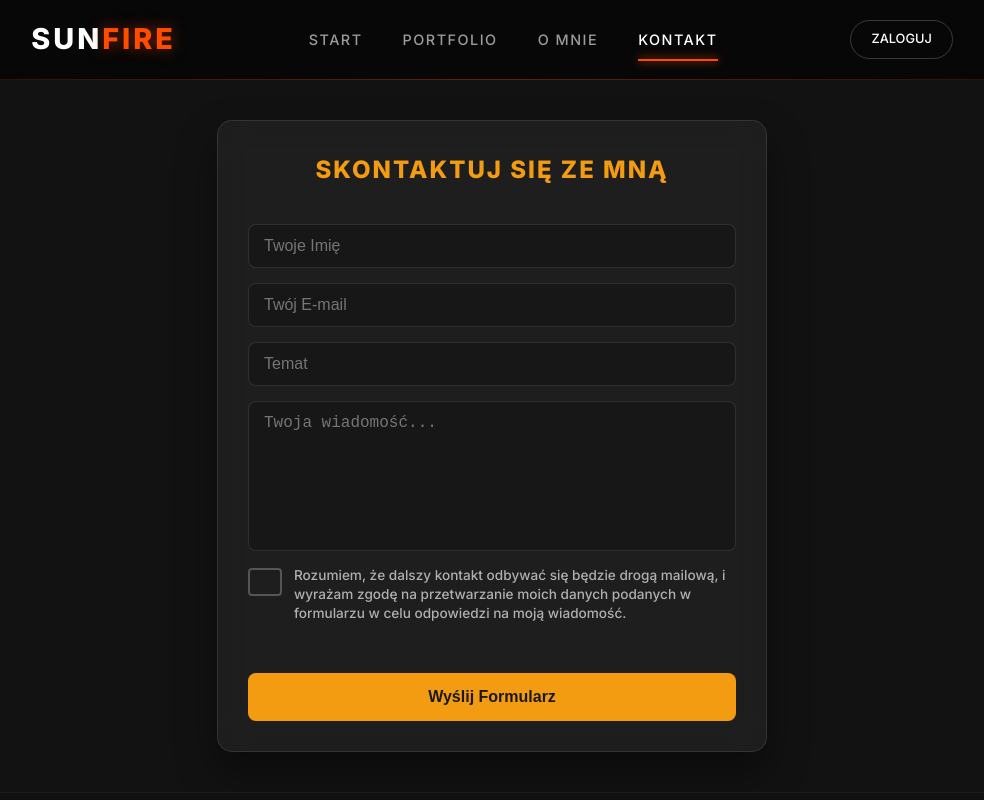
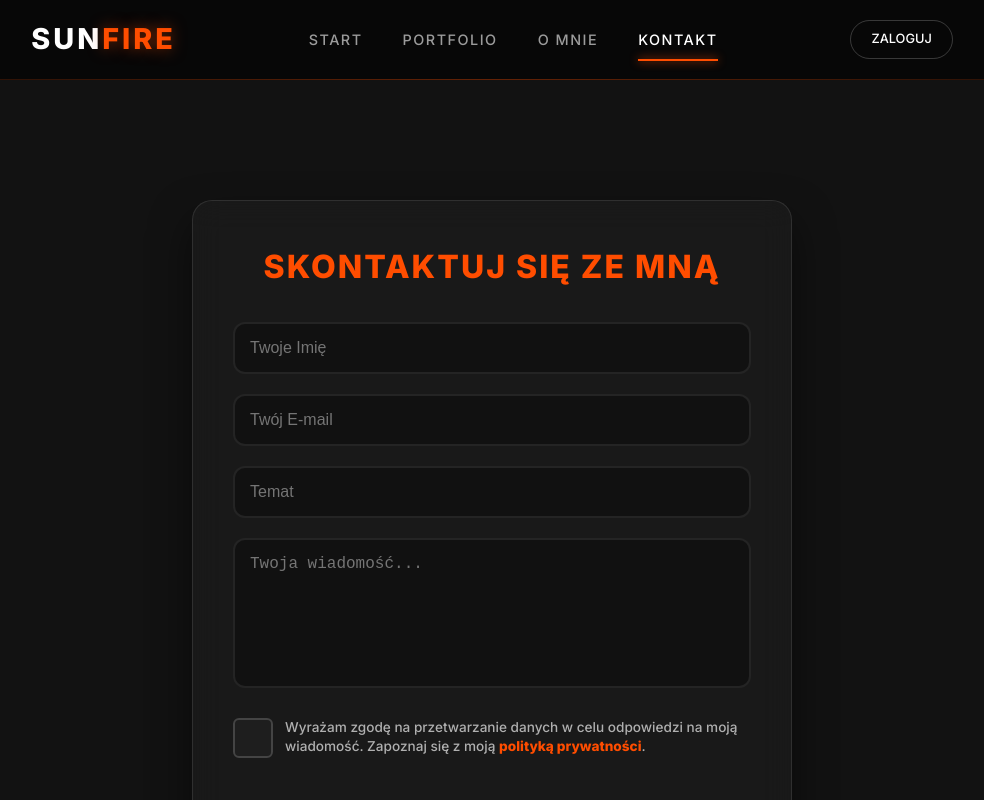
Before and after one commit to Majkelelek/SunFire, a React (Vite) app in the folder Client/: page /contact in a window 1280 px wide. Shown: the top 800 px of the page, without its empty margins (148-1132 px from the left). Built offline with nearby package versions, Linux system fonts and the light colour scheme; no server answers.

Commit message:
feat: Enhance SurveyForm with privacy policy modal, add consent checkbox validation, and improve form styling

```diff
--- a/Client/src/App.css
+++ b/Client/src/App.css
@@ -12,8 +12,8 @@
 
 /* --- UKŁAD (LAYOUT) --- */
 .content-wrapper {
-  padding-top: var(--nav-height); /* Miejsce pod navbarem */
-  flex: 1; /* TO WAŻNE: Środek "puchnie", wypychając stopkę na dół! */
+  padding-top: var(--nav-height);
+  flex: 1; /* Wypycha stopkę na dół */
   display: flex;
   flex-direction: column;
 }
@@ -29,7 +29,6 @@
 .work-card {
   position: relative;
   transition: border-color 0.4s ease;
-  /* (Jeśli miałeś tu inne marginesy/paddingi, dopisz je śmiało) */
 }
 
 .work-card:hover {
@@ -53,10 +52,12 @@ form {
   gap: 25px;
 }
 
+/* NAPRAWIONE: Usunięty grid, który psuł szerokość inputów */
 .input-group {
-  display: grid;
-  grid-template-columns: 1fr 1fr;
-  gap: 20px;
+  display: flex;
+  flex-direction: column;
+  width: 100%;
+  gap: 10px;
 }
 
 input, select, textarea {
@@ -68,6 +69,7 @@ input, select, textarea {
   color: white;
   font-size: 1rem;
   transition: all 0.3s ease;
+  box-sizing: border-box; /* Gwarantuje, że padding nie rozpycha pola */
 }
 
 input:focus, textarea:focus, select:focus {
@@ -91,3 +93,19 @@ input:focus, textarea:focus, select:focus {
 .sunfire-submit-btn:hover {
   background-color: #e64500;
 }
+
+
+.checkbox-label input[type="checkbox"] {
+    appearance: none;
+    -webkit-appearance: none; /* Dla Safari/Chrome */
+    min-width: 20px !important; /* Wymuszamy stałą szerokość */
+    max-width: 20px !important;
+    height: 20px !important;
+    border: 2px solid #444;
+    border-radius: 6px;
+    cursor: pointer;
+    display: grid;
+    place-content: center;
+    background: rgba(255, 255, 255, 0.02);
+    margin: 0; /* Usuwa zbędne marginesy */
+}
--- a/Client/src/App.jsx
+++ b/Client/src/App.jsx
@@ -11,12 +11,14 @@ import AboutPage from './pages/AboutPage';
 import Footer from './components/Footer';
 import LegalInfo from './pages/LegalInfo';
 
+// Upewnij się, że ten import istnieje, aby style układu działały
+import './App.css';
+
 function App() {
   const [isAdmin, setIsAdmin] = useState(false);
   const [authLoading, setAuthLoading] = useState(true);
   const apiUrl = import.meta.env.VITE_API_URL;
 
-  // Funkcja sprawdzająca autoryzację, którą przekażemy do komponentu Login
   const checkAuth = useCallback(async () => {
     try {
       const res = await fetch(`${apiUrl}/api/auth/check`, { credentials: 'include' });
@@ -30,7 +32,6 @@ function App() {
     }
   }, [apiUrl]);
 
-  // Sprawdzanie uprawnień przy starcie aplikacji
   useEffect(() => {
     checkAuth();
   }, [checkAuth]);
@@ -39,22 +40,18 @@ function App() {
 
   return (
     <Router>
-      {/* Navbar automatycznie pokaże linki admina, gdy isAdmin zmieni się na true */}
+      {/* Cała zawartość Routera ląduje w #root (zdefiniowanym w index.html) */}
       <Navbar isAdmin={isAdmin} setIsAdmin={setIsAdmin} />
 
-      <div className="content-wrapper">
+      <main className="content-wrapper">
         <Routes>
           <Route path="/" element={<Home />} />
           <Route path="/contact" element={<ContactPage />} />
-
-          {/* Przekazujemy funkcje do komponentu Login */}
           <Route
             path="/login"
             element={<Login setIsAdmin={setIsAdmin} checkAuth={checkAuth} />}
           />
-
           <Route path="/about" element={<AboutPage isAdmin={isAdmin} />} />
-
           <Route
             path="/admin"
             element={
@@ -66,11 +63,9 @@ function App() {
           <Route path="/polityka-prywatnosci" element={<LegalInfo />} />
           <Route path="/portfolio" element={<PortfolioPage isAdmin={isAdmin} />} />
         </Routes>
-      </div>
+      </main>
 
-      {/* --- TUTAJ DAJESZ STOPKĘ --- */}
       <Footer />
-
     </Router>
   );
 }
--- a/Client/src/components/SurveyForm.css
+++ b/Client/src/components/SurveyForm.css
@@ -1,40 +1,49 @@
+/* --- KONTENER FORMULARZA --- */
 .survey-form {
     max-width: 600px;
-    margin: 50px auto;
+    margin: 40px auto;
     padding: 40px;
     background: rgba(255, 255, 255, 0.03); /* Glassmorphism */
-    backdrop-filter: blur(10px);
+    backdrop-filter: blur(15px);
     border: 1px solid rgba(255, 255, 255, 0.1);
     border-radius: 20px;
-    box-shadow: 0 15px 35px rgba(0, 0, 0, 0.5);
+    box-shadow: 0 20px 40px rgba(0, 0, 0, 0.5);
     display: flex;
     flex-direction: column;
     gap: 20px;
+    box-sizing: border-box;
 }
 
 .survey-form h2 {
-    color: var(--primary, #f39c12);
+    color: var(--primary, #ff4d00);
     text-align: center;
     font-size: 2rem;
+    font-weight: 900;
+    text-transform: uppercase;
+    letter-spacing: 2px;
     margin-bottom: 10px;
 }
 
-.survey-form input,
+/* --- GRUPY WEJŚCIOWE --- */
+.input-group {
+    display: flex !important; /* Wymuszamy flex, gdyby App.css próbował dać grid */
+    flex-direction: column;
+    gap: 8px;
+    text-align: left;
+    width: 100%;
+}
+
+.survey-form input:not([type="checkbox"]),
 .survey-form textarea {
-    background: rgba(0, 0, 0, 0.2);
-    border: 2px solid rgba(255, 255, 255, 0.1);
+    width: 100%;
     padding: 15px;
-    border-radius: 10px;
+    background: rgba(0, 0, 0, 0.3);
+    border: 2px solid rgba(255, 255, 255, 0.08);
+    border-radius: 12px;
     color: white;
     font-size: 1rem;
     transition: all 0.3s ease;
-}
-
-.survey-form input:focus,
-.survey-form textarea:focus {
-    outline: none;
-    border-color: var(--primary, #f39c12);
-    background: rgba(0, 0, 0, 0.4);
+    box-sizing: border-box;
 }
 
 .survey-form textarea {
@@ -42,116 +51,33 @@
     resize: none;
 }
 
-.survey-form button {
-    background: var(--primary, #f39c12);
-    color: #1e1e1e;
-    padding: 15px;
-    border: none;
-    border-radius: 10px;
-    font-size: 1.1rem;
-    font-weight: bold;
-    cursor: pointer;
-    transition: transform 0.2s, background 0.3s;
+/* --- INTERAKCJA (FOCUS) --- */
+.survey-form input:focus,
+.survey-form textarea:focus {
+    outline: none;
+    border-color: var(--primary, #ff4d00);
+    background: rgba(0, 0, 0, 0.5);
+    box-shadow: 0 0 15px rgba(255, 77, 0, 0.15);
 }
 
-.survey-form button:hover {
-    background: #e68a00;
-    transform: translateY(-3px);
+/* --- OBSŁUGA BŁĘDÓW --- */
+.error-border {
+    border-color: #ff4444 !important;
+    background: rgba(255, 68, 68, 0.05) !important;
 }
 
-.status-msg {
-    text-align: center;
-    color: var(--primary, #f39c12);
-    font-weight: 500;
+.error-msg {
+    color: #ff4444;
+    font-size: 0.8rem;
+    font-weight: 600;
+    margin-top: 2px;
 }
-.survey-form {
-    max-width: 550px;
-    margin: 40px auto;
-    padding: 30px;
-    background: rgba(255, 255, 255, 0.05);
-    backdrop-filter: blur(15px);
-    border-radius: 15px;
-    border: 1px solid rgba(255, 255, 255, 0.1);
-    box-shadow: 0 20px 40px rgba(0,0,0,0.4);
-    display: flex;
-    flex-direction: column;
-    gap: 15px;
-}
-
-.survey-form h2 {
-    color: var(--primary, #f39c12);
-    margin-bottom: 20px;
-    font-size: 24px;
-    text-transform: uppercase;
-    letter-spacing: 2px;
-}
-
-.input-group {
-    display: flex;
-    flex-direction: column;
-    text-align: left;
-}
-
-.survey-form input, .survey-form textarea {
-    padding: 12px 15px;
-    background: rgba(0, 0, 0, 0.2);
-    border: 1px solid rgba(255, 255, 255, 0.1);
-    border-radius: 8px;
-    color: white;
-    font-size: 16px;
-    transition: 0.3s;
-}
-
-/* Styl dla pola z błędem */
-.error-border {
-    border-color: #e74c3c !important;
-    background: rgba(231, 76, 60, 0.05) !important;
-}
-
-.error-text {
-    color: #e74c3c;
-    font-size: 12px;
-    margin-top: 5px;
-    font-weight: bold;
-}
-
-.survey-form input:focus, .survey-form textarea:focus {
-    outline: none;
-    border-color: var(--primary, #f39c12);
-    box-shadow: 0 0 10px rgba(243, 156, 18, 0.2);
-}
-
-.survey-form button {
-    margin-top: 10px;
-    padding: 15px;
-    background: var(--primary, #f39c12);
-    border: none;
-    border-radius: 8px;
-    color: #1a1a1a;
-    font-weight: bold;
-    font-size: 16px;
-    cursor: pointer;
-    transition: 0.3s;
-}
-
-.survey-form button:hover {
-    background: #e68a00;
-    transform: translateY(-2px);
-}
-
-.status-msg {
-    margin-top: 15px;
-    font-weight: bold;
-}
-
-.status-msg.success { color: #2ecc71; }
-.status-msg.fail { color: #e74c3c; }
-
 
 /* --- STYLIZACJA CHECKBOXA --- */
 .checkbox-group {
-    text-align: left;
-    margin-bottom: 25px; /* Odstęp od przycisku wyślij */
+    margin: 10px 0 20px 0;
+    flex-direction: row !important; /* Nadpisuje domyślne column z .input-group */
+    align-items: flex-start;
 }
 
 .checkbox-label {
@@ -159,49 +85,252 @@
     align-items: flex-start;
     gap: 12px;
     font-size: 0.85rem;
-    color: #b0b0b0; /* Lekko wyblakły tekst, by nie przytłaczał */
+    color: #b0b0b0;
     cursor: pointer;
     line-height: 1.4;
-    user-select: none; /* Zapobiega przypadkowemu zaznaczaniu tekstu na niebiesko */
+    transition: color 0.2s;
+    user-select: none;
 }
 
 .checkbox-label input[type="checkbox"] {
     appearance: none;
-    background-color: transparent;
-    margin: 0;
-    margin-top: 2px;
-    min-width: 18px;
-    width: 18px;
-    height: 18px;
-    border: 2px solid #555;
-    border-radius: 4px;
+    -webkit-appearance: none;
+    min-width: 20px !important;
+    max-width: 20px !important;
+    height: 20px !important;
+    border: 2px solid #444;
+    border-radius: 6px;
     display: grid;
     place-content: center;
     cursor: pointer;
-    transition: all 0.2s ease-in-out;
+    transition: all 0.2s ease;
+    background: rgba(255, 255, 255, 0.02);
+    margin: 0;
+    flex-shrink: 0;
 }
 
-/* Własny wygląd po zaznaczeniu ("ptaszek") */
 .checkbox-label input[type="checkbox"]::before {
     content: "";
     width: 10px;
     height: 10px;
     transform: scale(0);
+    background-color: var(--primary, #ff4d00);
+    clip-path: polygon(14% 44%, 0 65%, 50% 100%, 100% 16%, 80% 0%, 43% 62%);
     transition: 120ms transform ease-in-out;
-    background-color: var(--theme-accent, #ff8c00);
-    transform-origin: center;
-    clip-path: polygon(14% 44%, 0 65%, 50% 100%, 100% 16%, 80% 0%, 43% 62%);
 }
 
 .checkbox-label input[type="checkbox"]:checked {
-    border-color: var(--theme-accent, #ff8c00);
+    border-color: var(--primary, #ff4d00);
 }
 
 .checkbox-label input[type="checkbox"]:checked::before {
     transform: scale(1);
 }
 
-/* Subtelne rozjaśnienie tekstu po najechaniu */
-.checkbox-label:hover {
-    color: #d0d0d0;
+/* Link wewnątrz checkboxa */
+.privacy-link {
+    color: var(--primary, #ff4d00);
+    text-decoration: none;
+    font-weight: 700;
+    transition: 0.2s;
 }
+
+.privacy-link:hover {
+    text-decoration: underline;
+    filter: brightness(1.2);
+}
+
+/* --- MODAL POLITYKI PRYWATNOŚCI --- */
+.privacy-modal-overlay {
+    position: fixed;
+    top: 0;
+    left: 0;
+    width: 100%;
+    height: 100%;
+    background: rgba(0, 0, 0, 0.85);
+    backdrop-filter: blur(10px);
+    display: flex;
+    justify-content: center;
+    align-items: center;
+    z-index: 10000; /* Bardzo wysoki priorytet */
+    padding: 20px;
+}
+
+.privacy-modal-content {
+    background: #111;
+    width: 100%;
+    max-width: 650px;
+    max-height: 85vh;
+    border-radius: 24px;
+    position: relative;
+    padding: 40px;
+    border: 1px solid rgba(255, 255, 255, 0.1);
+    box-shadow: 0 30px 60px rgba(0, 0, 0, 0.8);
+    display: flex;
+    flex-direction: column;
+}
+
+.modal-scroll-area {
+    overflow-y: auto;
+    padding-right: 15px;
+}
+
+.modal-scroll-area h2 {
+    color: var(--primary);
+    margin-bottom: 25px;
+    font-size: 1.8rem;
+    text-align: left;
+}
+
+.modal-scroll-area p {
+    color: #ccc;
+    line-height: 1.6;
+    margin-bottom: 15px;
+}
+
+.close-modal {
+    position: absolute;
+    top: 20px;
+    right: 20px;
+    width: 40px;
+    height: 40px;
+    background: rgba(255, 255, 255, 0.05);
+    border: none;
+    color: white;
+    font-size: 28px;
+    border-radius: 50%;
+    cursor: pointer;
+    display: flex;
+    align-items: center;
+    justify-content: center;
+    transition: 0.3s;
+    z-index: 10;
+}
+
+.close-modal:hover {
+    background: var(--primary);
+    transform: rotate(90deg);
+}
+
+/* --- PRZYCISK WYSYŁANIA --- */
+.sunfire-submit-btn {
+    background: var(--primary, #ff4d00);
+    color: white;
+    padding: 18px;
+    border: none;
+    border-radius: 12px;
+    font-size: 1.1rem;
+    font-weight: 800;
+    text-transform: uppercase;
+    letter-spacing: 1px;
+    cursor: pointer;
+    transition: all 0.3s ease;
+    margin-top: 10px;
+}
+
+.sunfire-submit-btn:hover:not(:disabled) {
+    background: #e64500;
+    transform: translateY(-3px);
+    box-shadow: 0 10px 20px rgba(255, 77, 0, 0.3);
+}
+
+/* --- KARTA SUKCESU --- */
+.success-card {
+    background: rgba(0, 255, 136, 0.05);
+    border: 1px solid rgba(0, 255, 136, 0.2);
+    padding: 60px 40px;
+    border-radius: 25px;
+    text-align: center;
+    backdrop-filter: blur(15px);
+    max-width: 550px;
+    margin: 60px auto;
+    animation: slideUp 0.6s cubic-bezier(0.16, 1, 0.3, 1);
+}
+
+/* --- STYLIZACJA MODALA JAK NA ZDJĘCIU --- */
+
+.modal-title {
+    color: var(--primary, #ff4d00);
+    font-size: 2.2rem;
+    font-weight: 900;
+    letter-spacing: 1px;
+    margin-bottom: 5px;
+    text-align: left;
+}
+
+.modal-date {
+    color: #555;
+    font-size: 0.85rem;
+    margin-bottom: 35px;
+}
+
+.modal-section {
+    margin-bottom: 30px;
+}
+
+.modal-section h2 {
+    font-size: 1.3rem;
+    color: #fff;
+    margin-bottom: 12px;
+    display: flex;
+    align-items: center;
+    gap: 10px;
+    text-transform: none; /* Wyłączamy uppercase dla podtytułów */
+    letter-spacing: 0;
+}
+
+.modal-section h2 span {
+    color: var(--primary, #ff4d00);
+    font-weight: 900;
+}
+
+.modal-section p {
+    color: #aaa;
+    line-height: 1.7;
+    font-size: 0.95rem;
+}
+
+/* Specjalny box dla Cookies (ten z pomarańczową linią z boku) */
+.modal-cookie-box {
+    background: rgba(255, 77, 0, 0.03);
+    padding: 25px;
+    border-radius: 12px;
+    border-left: 4px solid var(--primary, #ff4d00);
+    margin-top: 40px;
+}
+
+.modal-cookie-box h3 {
+    color: #fff;
+    font-size: 1.1rem;
+    margin-bottom: 10px;
+}
+
+.modal-cookie-box p {
+    color: #888;
+    font-size: 0.9rem;
+    margin: 0;
+    line-height: 1.5;
+}
+
+/* Przycisk zamknięcia (X) dopasowany do stylu */
+.close-modal {
+    background: #222 !important;
+    border: 1px solid #333 !important;
+    transition: 0.3s !important;
+}
+
+.close-modal:hover {
+    background: var(--primary, #ff4d00) !important;
+    color: #000 !important;
+}
+
+/* --- RESPONSYWNOŚĆ --- */
+@media (max-width: 768px) {
+    .survey-form {
+        margin: 20px;
+        padding: 25px;
+    }
+    .privacy-modal-content {
+        padding: 25px;
+    }
+}
--- a/Client/src/components/SurveyForm.jsx
+++ b/Client/src/components/SurveyForm.jsx
@@ -1,24 +1,24 @@
 import React, { useState } from 'react';
+import { Link } from 'react-router-dom';
 import './SurveyForm.css';
 
 const SurveyForm = () => {
     const [formData, setFormData] = useState({ name: '', email: '', subject: '', message: '' });
-    // NOWOŚĆ: Stan przechowujący informację, czy checkbox jest zaznaczony
     const [consent, setConsent] = useState(false);
     const [errors, setErrors] = useState({});
     const [status, setStatus] = useState('');
     const [isSent, setIsSent] = useState(false);
+    const [showPrivacy, setShowPrivacy] = useState(false);
 
     const apiUrl = import.meta.env.VITE_API_URL;
 
-    const validateEmail = (email) => {
-        return /\S+@\S+\.\S+/.test(email);
-    };
+    const validateEmail = (email) => /\S+@\S+\.\S+/.test(email);
 
     const handleSubmit = async (e) => {
         e.preventDefault();
         let tempErrors = {};
 
+        // Walidacja pól
         if (!formData.name.trim()) tempErrors.name = "Imię jest wymagane";
         if (!formData.subject.trim()) tempErrors.subject = "Temat jest wymagany";
         if (!formData.message.trim()) tempErrors.message = "Wpisz treść wiadomości";
@@ -26,16 +26,16 @@ const SurveyForm = () => {
         if (!formData.email.trim()) {
             tempErrors.email = "E-mail jest wymagany";
         } else if (!validateEmail(formData.email)) {
-            tempErrors.email = "Niepoprawny format (brak @ lub kropki)";
+            tempErrors.email = "Niepoprawny format";
         }
 
-        // NOWOŚĆ: Walidacja checkboxa
         if (!consent) {
-            tempErrors.consent = "Zaznaczenie zgody jest wymagane, aby wysłać wiadomość";
+            tempErrors.consent = "Zaznaczenie zgody jest wymagane";
         }
 
         setErrors(tempErrors);
 
+        // Jeśli są błędy, zatrzymaj wysyłanie
         if (Object.keys(tempErrors).length > 0) return;
 
         setStatus('Wysyłanie...');
@@ -44,14 +44,13 @@ const SurveyForm = () => {
             const res = await fetch(`${apiUrl}/api/Contact`, {
                 method: 'POST',
                 headers: { 'Content-Type': 'application/json' },
-                // Nie wysyłamy stanu 'consent' do C#, bo backend oczekuje tylko danych wiadomości
                 body: JSON.stringify(formData)
             });
 
             if (res.ok) {
                 setIsSent(true);
                 setFormData({ name: '', email: '', subject: '', message: '' });
-                setConsent(false); // Resetujemy checkbox po udanym wysłaniu
+                setConsent(false);
                 setErrors({});
                 setStatus('');
             } else {
@@ -63,51 +62,70 @@ const SurveyForm = () => {
         }
     };
 
+    // --- WIDOK PO UPROSZCZONYM WYSŁANIU (Success Card) ---
     if (isSent) {
         return (
             <div className="success-card">
-                <div className="success-icon-wrapper">
-                    <svg className="success-icon" xmlns="http://www.w3.org/2000/svg" viewBox="0 0 24 24" fill="none" stroke="currentColor" strokeWidth="2" strokeLinecap="round" strokeLinejoin="round">
-                        <path d="M22 11.08V12a10 10 0 1 1-5.93-9.14"></path>
-                        <polyline points="22 4 12 14.01 9 11.01"></polyline>
-                    </svg>
-                </div>
-                <h3 className="success-title">Wiadomość wysłana!</h3>
+                <div className="success-badge">WYSŁANO!</div>
+                <h3 className="success-title">Wiadomość dotarła do celu</h3>
                 <p className="success-text">
                     Dziękuję za kontakt. Zaraz ją odczytam i wrócę z odpowiedzią najszybciej, jak to możliwe.
                 </p>
                 <button onClick={() => setIsSent(false)} className="success-btn">
-                    Wyślij kolejną
+                    Wyślij kolejną wiadomość
                 </button>
             </div>
         );
     }
 
     return (
+        <div className="survey-container">
             <form className="survey-form" onSubmit={handleSubmit} noValidate>
                 <h2>Skontaktuj się ze mną</h2>
 
                 <div className="input-group">
-                <input className={errors.name ? 'error-border' : ''} type="text" placeholder="Twoje Imię" value={formData.name} onChange={(e) => setFormData({...formData, name: e.target.value})} />
+                    <input
+                        className={errors.name ? 'error-border' : ''}
+                        type="text"
+                        placeholder="Twoje Imię"
+                        value={formData.name}
+                        onChange={(e) => setFormData({...formData, name: e.target.value})}
+                    />
                     {errors.name && <span className="error-msg">{errors.name}</span>}
                 </div>
 
                 <div className="input-group">
-                <input className={errors.email ? 'error-border' : ''} type="email" placeholder="Twój E-mail" value={formData.email} onChange={(e) => setFormData({...formData, email: e.target.value})} />
+                    <input
+                        className={errors.email ? 'error-border' : ''}
+                        type="email"
+                        placeholder="Twój E-mail"
+                        value={formData.email}
+                        onChange={(e) => setFormData({...formData, email: e.target.value})}
+                    />
                     {errors.email && <span className="error-msg">{errors.email}</span>}
                 </div>
 
                 <div className="input-group">
-                <input className={errors.subject ? 'error-border' : ''} type="text" placeholder="Temat" value={formData.subject} onChange={(e) => setFormData({...formData, subject: e.target.value})} />
+                    <input
+                        className={errors.subject ? 'error-border' : ''}
+                        type="text"
+                        placeholder="Temat"
+                        value={formData.subject}
+                        onChange={(e) => setFormData({...formData, subject: e.target.value})}
+                    />
                     {errors.subject && <span className="error-msg">{errors.subject}</span>}
                 </div>
 
                 <div className="input-group">
-                <textarea className={errors.message ? 'error-border' : ''} placeholder="Twoja wiadomość..." value={formData.message} onChange={(e) => setFormData({...formData, message: e.target.value})} />
+                    <textarea
+                        className={errors.message ? 'error-border' : ''}
+                        placeholder="Twoja wiadomość..."
+                        value={formData.message}
+                        onChange={(e) => setFormData({...formData, message: e.target.value})}
+                    />
                     {errors.message && <span className="error-msg">{errors.message}</span>}
                 </div>
 
-            {/* NOWOŚĆ: Sekcja Checkboxa */}
                 <div className="input-group checkbox-group">
                     <label className="checkbox-label">
                         <input
@@ -115,15 +133,53 @@ const SurveyForm = () => {
                             checked={consent}
                             onChange={(e) => setConsent(e.target.checked)}
                         />
-                    <span>Rozumiem, że dalszy kontakt odbywać się będzie drogą mailową, i wyrażam zgodę na przetwarzanie moich danych podanych w formularzu w celu odpowiedzi na moją wiadomość.</span>
+                        <span>
+                            Wyrażam zgodę na przetwarzanie danych w celu odpowiedzi na moją wiadomość.
+                            Zapoznaj się z moją <span onClick={() => setShowPrivacy(true)} className="privacy-link">polityką prywatności</span>.
+                        </span>
                     </label>
-                {errors.consent && <span className="error-msg" style={{ display: 'block', marginTop: '5px' }}>{errors.consent}</span>}
+                    {errors.consent && <span className="error-msg">{errors.consent}</span>}
                 </div>
 
-            <button type="submit">Wyślij Formularz</button>
+                <button type="submit" className="sunfire-submit-btn">Wyślij Formularz</button>
 
                 {status && <p className="form-status">{status}</p>}
             </form>
+
+            {/* --- MODAL POLITYKI PRYWATNOŚCI (Poza formem dla czystego układu) --- */}
+            {showPrivacy && (
+                <div className="privacy-modal-overlay" onClick={() => setShowPrivacy(false)}>
+                    <div className="privacy-modal-content" onClick={(e) => e.stopPropagation()}>
+                        <button className="close-modal" onClick={() => setShowPrivacy(false)}>×</button>
+
+                        <div className="modal-scroll-area">
+                            <h1 className="modal-title">POLITYKA PRYWATNOŚCI</h1>
+                            <p className="modal-date">Ostatnia aktualizacja: 26.04.2026</p>
+
+                            <section className="modal-section">
+                                <h2><span>01.</span> Administrator Danych</h2>
+                                <p>Administratorem danych osobowych serwisu <strong>Sunfire </strong> jest właściciel strony. Szanuję Twoją prywatność i nie gromadzę danych w celach marketingowych. Wszelkie pytania dotyczące Twoich danych możesz kierować poprzez formularz w zakładce Kontakt.</p>
+                            </section>
+
+                            <section className="modal-section">
+                                <h2><span>02.</span> Formularz Kontaktowy</h2>
+                                <p>Dane przesyłane za pomocą formularza (imię, adres e-mail, treść wiadomości) nie są zapisywane w bazie danych serwisu. Trafiają one bezpośrednio na moją skrzynkę e-mail jako standardowa wiadomość. Przetwarzam je wyłącznie w celu udzielenia odpowiedzi na Twoje zapytanie.</p>
+                            </section>
+
+                            <section className="modal-section">
+                                <h2><span>03.</span> Twoje Prawa (RODO)</h2>
+                                <p>W każdej chwili masz prawo zażądać wglądu w naszą korespondencję mailową, jej sprostowania lub całkowitego usunięcia. Wystarczy wysłać krótką informację – szanuję Twoje "prawo do bycia zapomnianym".</p>
+                            </section>
+
+                            <div className="modal-cookie-box">
+                                <h3>Informacja o plikach Cookies</h3>
+                                <p>Serwis wykorzystuje ciasteczka wyłącznie do celów technicznych. Dla zwykłego użytkownika strona nie zapisuje żadnych plików cookies śledzących.</p>
+                            </div>
+                        </div>
+                    </div>
+                </div>
+            )}
+        </div>
     );
 };
 
--- a/Client/src/index.css
+++ b/Client/src/index.css
@@ -32,12 +32,18 @@ body {
   line-height: 1.6;
   overflow-x: hidden;
 }
+html, body {
+  height: 100%;
+  margin: 0;
+  padding: 0;
+}
 
 /* GŁÓWNY KONTENER REACTA - KLUCZ DO DZIAŁAJĄCEJ STOPKI */
 #root {
   min-height: 100vh;
   display: flex;
   flex-direction: column;
+  min-height: 100vh; /* Zajmuje minimum 100% wysokości ekranu */
 }
 
 /* --- NAWIGACJA (Navbar) --- */
```
Lines whose indentation alone changed are shown as unchanged.
